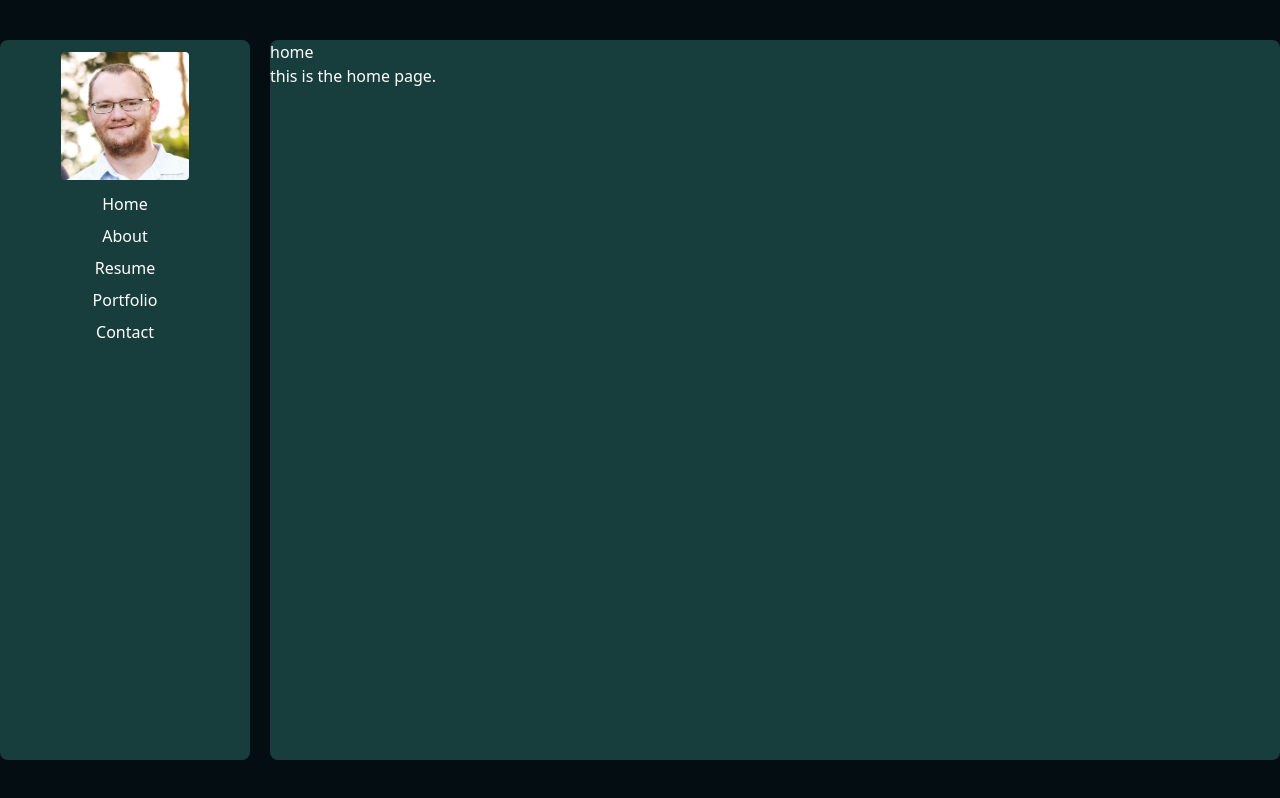
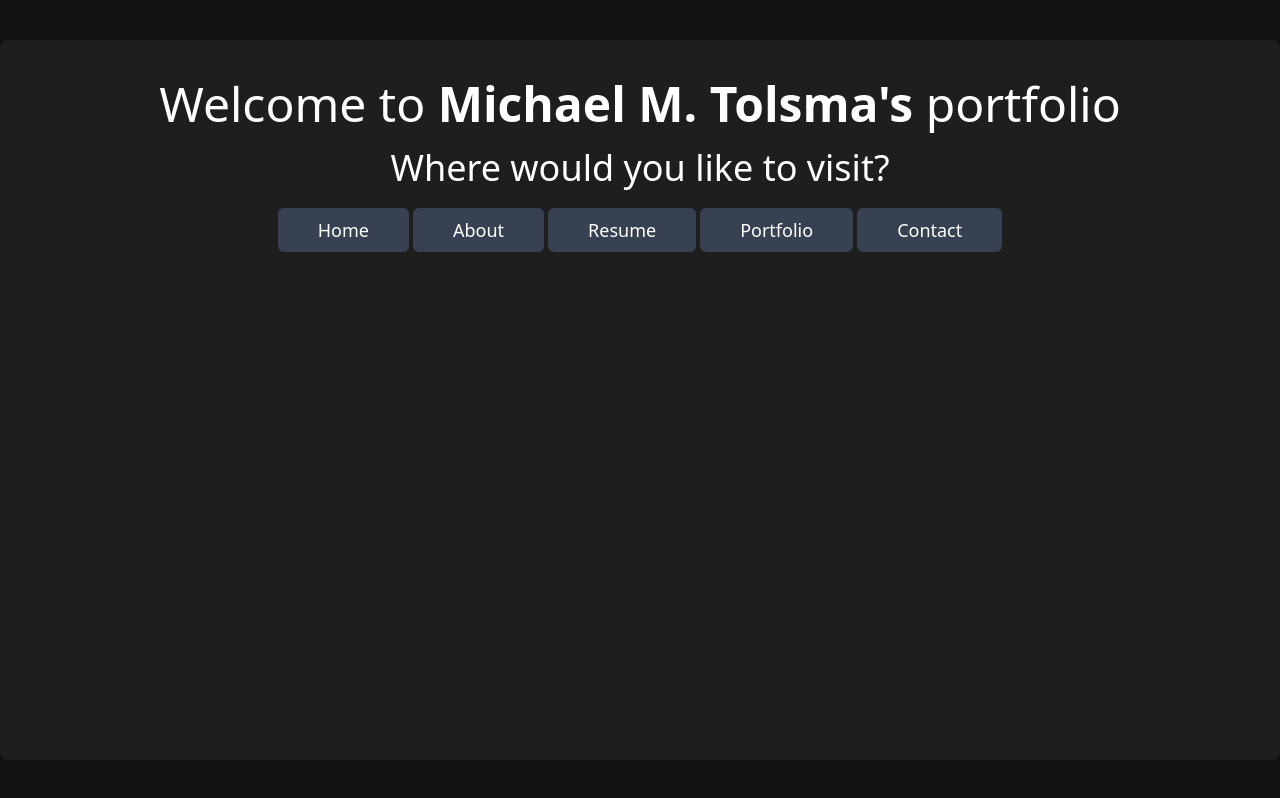
Before and after one commit to mmtolsma/mmtolsma.github.io, a SvelteKit app: page / in a window 1280 px wide. Built offline with nearby package versions, Linux system fonts and the light colour scheme.

Commit message:
Home page with transitions

```diff
--- a/src/app.html
+++ b/src/app.html
@@ -7,7 +7,7 @@
 		<meta name="viewport" content="width=device-width, initial-scale=1" />
 		%sveltekit.head%
 	</head>
-	<body data-sveltekit-preload-data="hover" class="bg-[#040D12] text-white">
+	<body data-sveltekit-preload-data="hover" class="bg-[#111111] text-white">
 		<div style="display: contents">%sveltekit.body%</div>
 	</body>
 </html>
--- a/src/components/BodyCard.svelte
+++ b/src/components/BodyCard.svelte
@@ -1,3 +1,3 @@
-<div class="body-card bg-[#183D3D] rounded-lg flex flex-col h-full">
+<div class="bg-base-card rounded-lg flex flex-col h-full">
   <slot />
 </div>
--- a/src/components/NavCard.svelte
+++ b/src/components/NavCard.svelte
@@ -11,7 +11,9 @@
 
   onMount(() => {
     updateWidth();
+
     window.addEventListener('resize', updateWidth);
+
     return () => {
       window.removeEventListener('resize', updateWidth);
     };
@@ -24,26 +26,37 @@
   const resetClick = () => {
     clicked = false;
   }
+
 </script>
 
-<div class="rounded-lg min-w-[250px] bg-[#183D3D] h-full">
+<div class="bg-base-card rounded-lg md:min-w-[250px] md:h-full">
+  <!-- Desktop -->
   {#if windowWidth >= 768}
     <div class="nav-card">
       <div class="flex flex-col items-center">
-        <img src="/profile-pic.png" class=" my-3 rounded w-32 h-32" alt="Michael Tolsma smiling" />
-      </div>
-      <div>
-        <nav class="grid grid-cols-1">
+        <img src="/profile-pic.png" class="mt-12 mb-5 rounded w-32 h-32" alt="Michael Tolsma smiling" />
+        <div class="font-bold mb-2">
+          Michael Marinus Tolsma
+        </div>
+        <div class="py-1 px-2 mb-5 text-sm rounded-lg bg-gray-700">
+          Software Developer
+        </div>
+        <nav class="grid grid-cols-1 gap-1">
           {#each $navLinks as link}
-            <a href={link.url} class="button mb-2 text-center  hover:bg-gray-700">{link.name}</a>
+            <a href={link.url} class="button mb-2 text-center bg-gray-700 hover:bg-gray-300 hover:text-gray-700 py-2 px-12 rounded-md w-full">
+              {link.name}
+            </a>
           {/each}
         </nav>
       </div>
     </div>
+  <!-- Mobile -->
   {:else}
     <div class="nav-bar flex flex-col">
       <div class="px-2 flex justify-between items-center">
-        <div>Michael Tolsma</div>
+        <div class="font-bold">
+          Michael Marinus Tolsma
+        </div>
         <button on:click={handleClick} class="flex justify-end items-center">
           {#if clicked}
             <div class="p-3 fa fa-xmark text-2xl hover:bg-gray-700"></div>
@@ -53,7 +66,7 @@
         </button>
       </div>
       {#if clicked}
-        <div class="absolute right-0 mt-14 mr-2 w-48 bg-[#538374] space-y-1 py-2 px-2">
+        <div class="absolute right-0 mt-14 mr-3 w-48 bg-info-card space-y-1 py-2 px-2">
           {#each $navLinks as link}
             <a href={link.url} on:click={resetClick} class="text-white hover:bg-gray-700 block px-3 py-2 text-base font-medium">{link.name}</a>
           {/each}
--- a/src/routes/+layout.svelte
+++ b/src/routes/+layout.svelte
@@ -1,22 +1,27 @@
 <script>
-  import "../app.css";
+	import '../app.css';
+	import { page } from '$app/stores';
 	import NavCard from '../components/NavCard.svelte';
 	import BodyCard from '../components/BodyCard.svelte';
 </script>
 
-<!-- Main container always flex, vertical by default, flex-1 to fill height -->
-<div class="flex flex-col min-h-screen md:container md:py-10 md:mx-auto transition-all">
-  <!-- Container that switches from column to row on md -->
+{#if $page.url.pathname == '/'}
+	<div class="flex min-h-screen md:container md:py-10 md:mx-auto transition-all">
+		<div class="flex-1">
+      <slot />
+		</div>
+	</div>
+{:else}
+	<div class="flex min-h-screen md:container md:py-10 md:mx-auto transition-all">
 		<div class="flex flex-col flex-1 gap-5 md:flex-row md:flex-1 md:gap-5">
-    <!-- NavCard occupies its content size on all views -->
-    <div class="nav-card">
+			<div>
 				<NavCard />
 			</div>
-    <!-- BodyCard grows to fill space on small screens, behaves per md:flex-1 on md and up -->
-    <div class="body-card flex-1">
+			<div class="flex-1">
 				<BodyCard>
 					<slot />
 				</BodyCard>
 			</div>
 		</div>
 	</div>
+{/if}
--- a/src/routes/+page.svelte
+++ b/src/routes/+page.svelte
@@ -1,2 +1,41 @@
-<h1>home</h1>
-<p>this is the home page.</p>
+<script>
+  import { onMount } from 'svelte';
+  import { navLinks } from '../linksData.js';
+
+  let loaded = false;
+
+  function handleLoad() {
+    loaded = !loaded;
+  }
+
+  onMount(() => {
+    handleLoad();
+  });
+</script>
+
+<div class="bg-base-card rounded-lg flex flex-col h-full">
+  <div class="flex flex-col items-center h-full mt-10">
+    <div class="transition-opacity ease-in-out delay-[500ms] duration-1000 {loaded ? 'opacity-100' : 'opacity-0'}">
+      <div class="hidden md:block mb-5">
+        <h2 class="text-4xl lg:text-5xl text-center">Welcome to <b>Michael M. Tolsma's</b> portfolio</h2>
+      </div>
+      <div class="md:hidden block mb-5">
+        <h2 class="text-4xl text-center">Welcome to</h2>
+        <h1 class="text-4xl text-center"><b>Michael M. Tolsma's</b></h1>
+        <h2 class="text-4xl text-center">portfolio</h2>
+      </div>
+    </div>
+    <div class="mb-5 transition-opacity ease-in-out delay-[2000ms] duration-1000 {loaded ? 'opacity-100' : 'opacity-0'}">
+      <h2 class="text-3xl lg:text-4xl text-center">Where would you like to visit?</h2>
+    </div>
+    <div class="mb-5 transition-opacity ease-in-out delay-[2500ms] duration-1000 {loaded ? 'opacity-100' : 'opacity-0'}">
+      <nav class="md:flex md:flex-rows-1 grid grid-cols-1 gap-1">
+        {#each $navLinks as link}
+          <a href={link.url} class="button mb-2 text-center bg-gray-700 hover:bg-gray-300 hover:text-gray-700 text-lg py-4 px-24 md:text-md md:py-2 md:px-10 rounded-md w-full">
+            {link.name}
+          </a>
+        {/each}
+      </nav>
+    </div>
+  </div>
+</div>
--- a/tailwind.config.js
+++ b/tailwind.config.js
@@ -2,7 +2,12 @@
 export default {
   content: ['./src/**/*.{html,js,svelte,ts}'],
   theme: {
-    extend: {},
+    extend: {
+      colors: {
+        'base-card': '#1E1E1F',
+        'info-card': '#333333',
+      }
+    }
   },
   plugins: [],
 }
```
Lines whose indentation alone changed are shown as unchanged.
